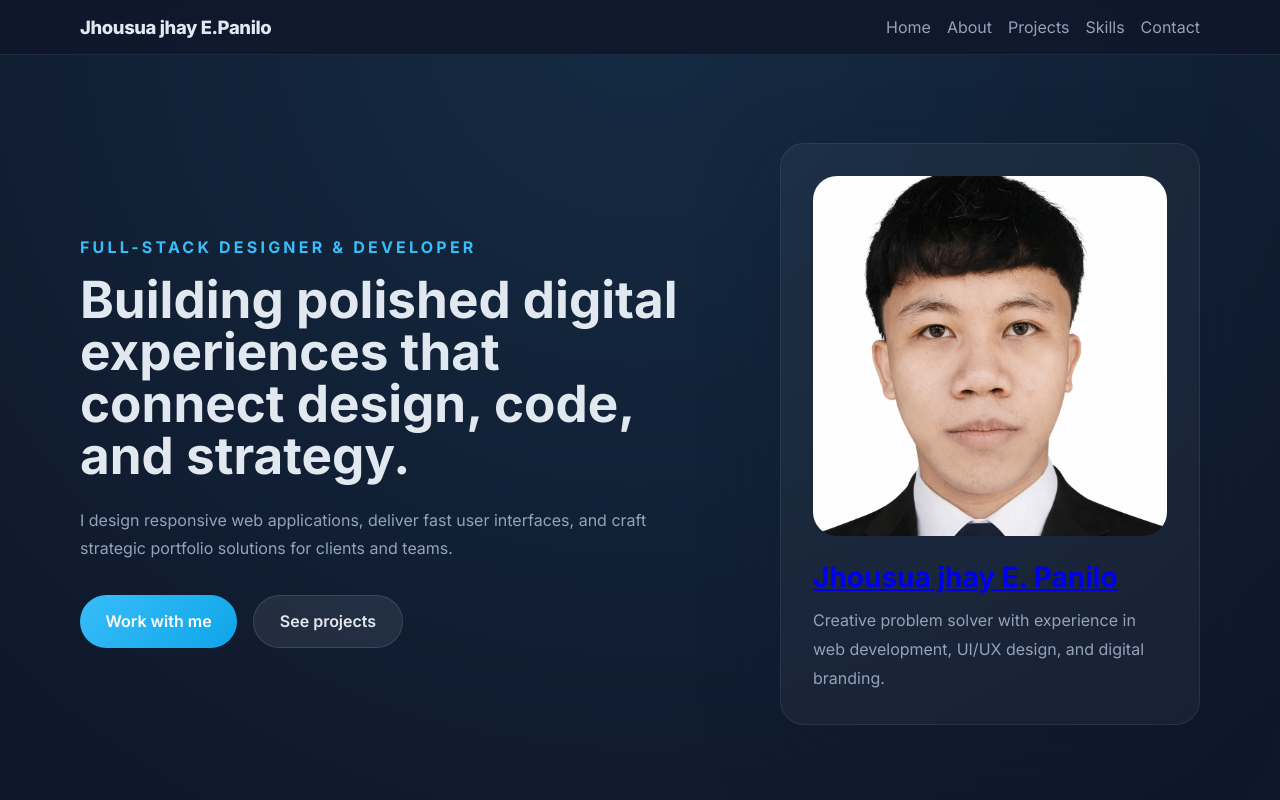
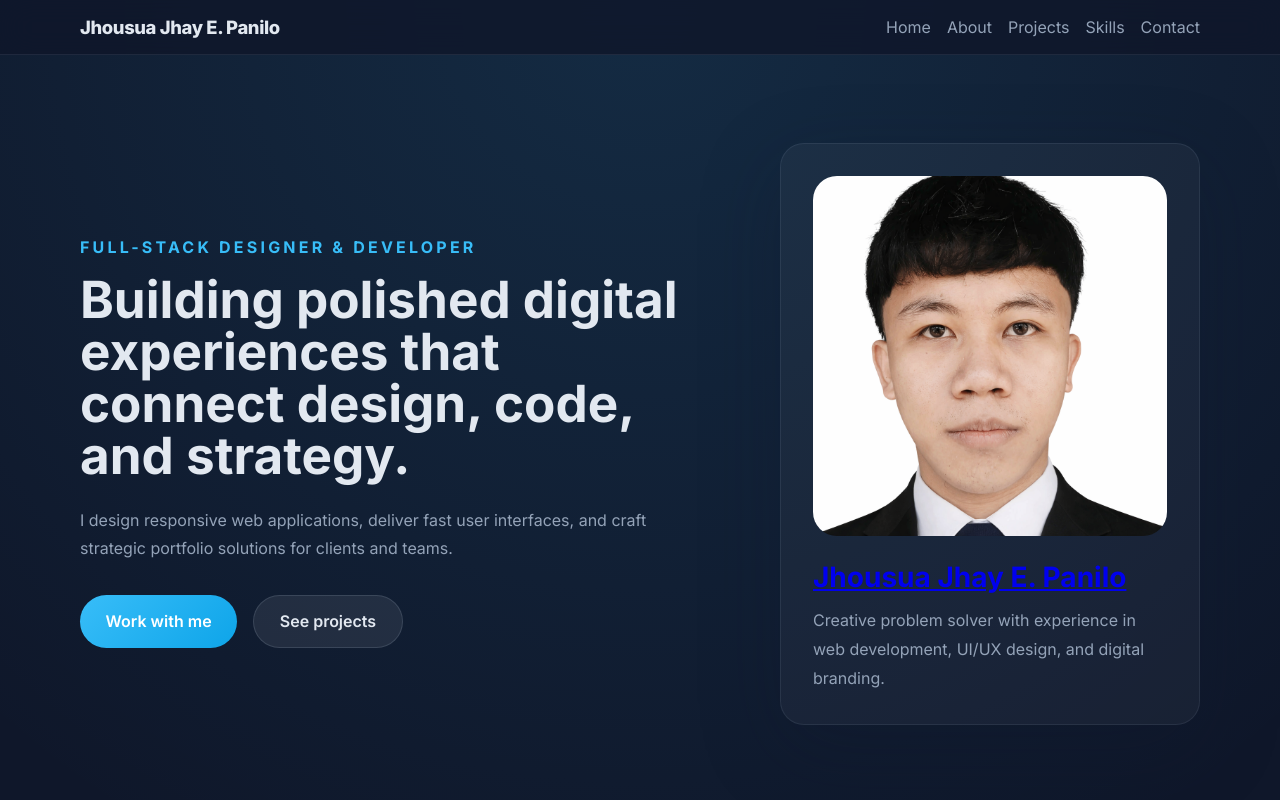
Before and after one commit to JhousuaPanilo/Portfolio-Lab3-Itec106, a plain HTML site: page index.html in a window 1280 px wide. Shown: the top 800 px of the page. Drawn offline with Linux system fonts and the light colour scheme.

```diff
--- a/index.html
+++ b/index.html
@@ -12,7 +12,7 @@
 <body>
   <header class="site-header">
     <div class="container header-inner">
-      <a class="brand" href="#home">Jhousua jhay E.Panilo</a>
+      <a class="brand" href="#home">Jhousua Jhay E. Panilo</a>
       <nav class="site-nav" aria-label="Primary navigation">
         <a href="#home">Home</a>
         <a href="#about">About</a>
@@ -40,7 +40,7 @@
           <div class="profile-card">
             <img class="profile-image" src="profile.jpg" alt="Profile portrait" />
             <div class="profile-details">
-              <h2 ><a href="https://github.com/JhousuaPanilo" target="_blank" >Jhousua jhay E. Panilo</a></h2>
+              <h2 ><a href="https://github.com/JhousuaPanilo" target="_blank" >Jhousua Jhay E. Panilo</a></h2>
               <p>Creative problem solver with experience in web development, UI/UX design, and digital branding.</p>
             </div>
           </div>
@@ -109,7 +109,7 @@
       <div class="container">
         <div class="section-heading">
           <p class="section-label">Skills</p>
-          <h2>Tools and expertise</h2>
+          <h2>Tools and Expertise</h2>
         </div>
         <div class="skill-grid">
           <div class="skill-card">HTML & CSS</div>
```
